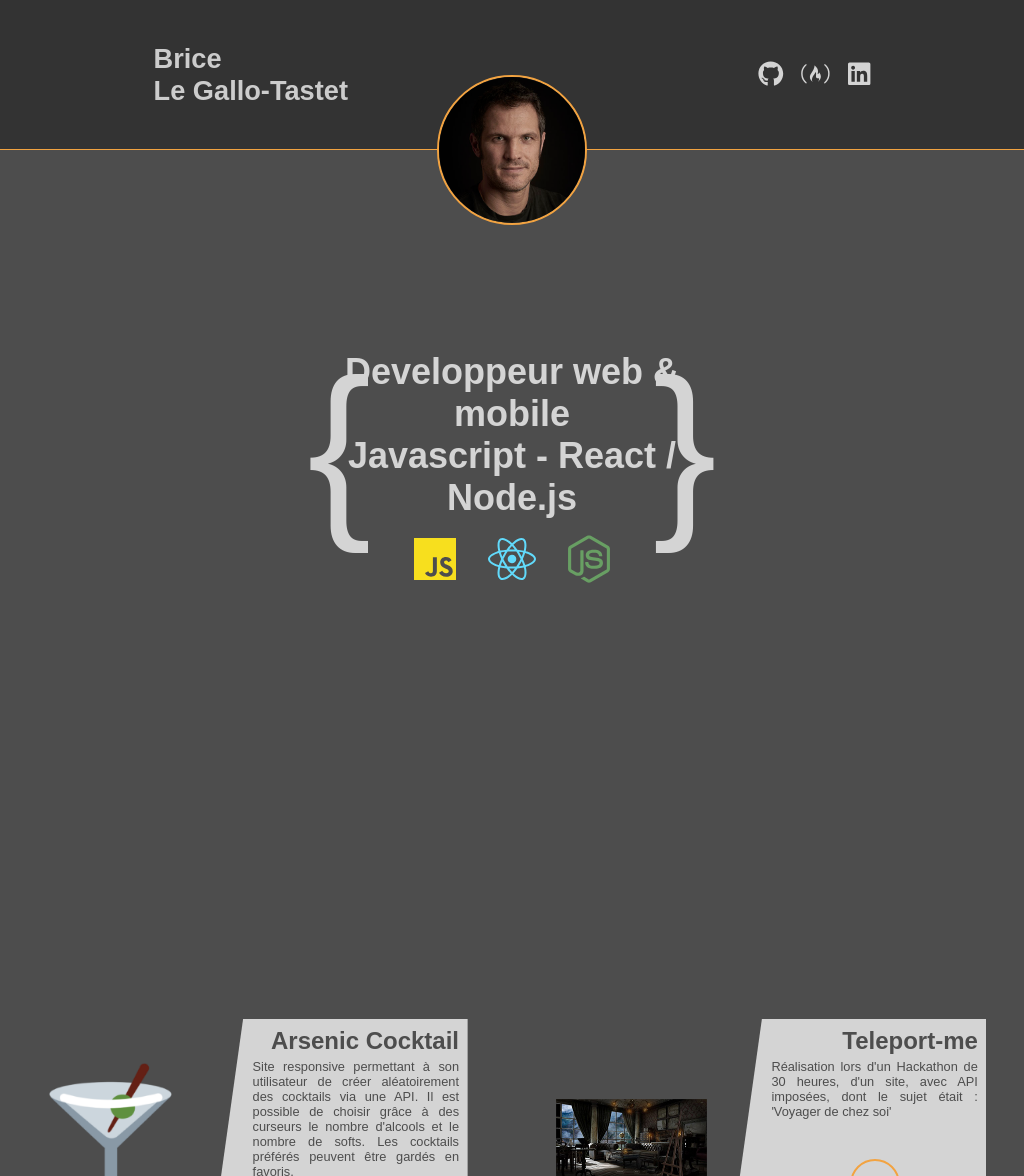
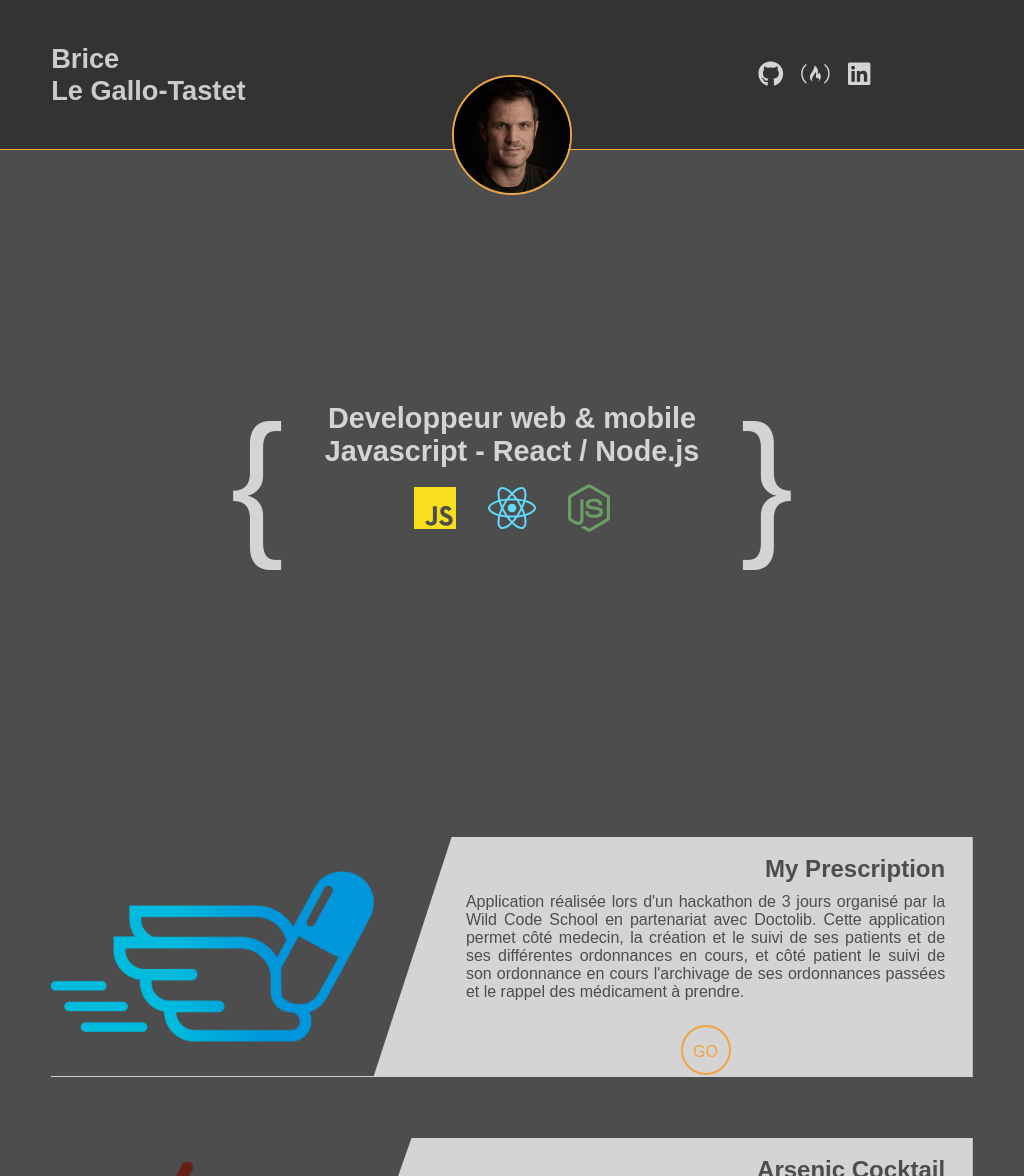
Before and after one commit to lebowvsky/onLine_CV, a React (Create React App) app: page / in a window 1024 px wide. Shown: the top 1176 px of the page. Built offline with nearby package versions, Linux system fonts and the light colour scheme.

Commit message:
More responsive & add Myprescription

```diff
--- a/src/data/dataProjects.json
+++ b/src/data/dataProjects.json
@@ -1,4 +1,11 @@
 [
+  {
+    "title": "My Prescription",
+    "imgsrc": "doctopill.png",
+    "imgalt": "Pill icon",
+    "link": "https://hackathon-doctolib.netlify.app/",
+    "text": "Application réalisée lors d'un hackathon de 3 jours organisé par la Wild Code School en partenariat avec Doctolib. Cette application permet côté medecin, la création et le suivi de ses patients et de ses différentes ordonnances en cours, et côté patient le suivi de son ordonnance en cours l'archivage de ses ordonnances passées et le rappel des médicament à prendre."
+  },
   {
     "title": "Arsenic Cocktail",
     "imgsrc": "cocktail-192x192.png",
--- a/src/index.css
+++ b/src/index.css
@@ -22,16 +22,27 @@
   --fontawesomes-font-size: 1.6rem;
   --curly-font-size: 14rem;
 
-  --h1-font-size-mobile: 1.5rem;
-  --h2-font-size-mobile: 1.5rem;
-  --h3-font-size-mobile: 1.2rem;
+  --h1-font-size-medium: 1.5rem;
+  --h2-font-size-medium: 1.5rem;
+  --h3-font-size-medium: 1.2rem;
+  --p-font-size-medium: 0.8rem;
+  --li-lateral-font-size-medium: 1.2rem;
+  --fontawesomes-font-size-medium: 1.6rem;
+  --curly-font-size-medium: 12rem;
+
+  --h1-font-size-mobile: 1.3rem;
+  --h2-font-size-mobile: 1.2rem;
+  --h3-font-size-mobile: 1rem;
   --p-font-size-mobile: 0.8rem;
   --li-lateral-font-size-mobile: 1.2rem;
   --fontawesomes-font-size-mobile: 1.6rem;
-  --curly-font-size-mobile: 12rem;
+  --curly-font-size-mobile: 10rem;
 
   --header-height: 150px;
   --header-img-height: 150px;
+
+  --header-img-height-medium: 140px;
+  --header-img-height-mobile: 120px;
 
   --title-specialities-height: calc(100vh - var(--header-height));
   --title-specialities-margin-top: var(--header-height);
@@ -61,7 +72,7 @@ p {
 /* ------------------HEADER--------------------- */
 #my-name {
   height: 100%;
-  padding-left: 15%;
+  padding-left: 5%;
   display: flex;
   align-items: center;
 }
@@ -186,7 +197,7 @@ h1 {
   width: 100%;
   padding-top: var(--header-height);
   display: grid;
-  grid-template-columns: 40% 40%;
+  grid-template-columns: 38% 38%;
   justify-content: space-evenly;
   justify-items: center;
   align-content: center;
@@ -196,24 +207,24 @@ h1 {
 #projects article {
   position: relative;
   border-bottom: 1px solid var(--white);
-  min-height: 20vh;
+  min-height: 30vh;
   display: flex;
   justify-content: space-between;
   color: var(--light-grey);
 }
 
 #projects article img {
-  max-width: 50%;
+  max-width: 30%;
   align-self: center;
 }
 
 article .text-project {
-  width: 60%;
+  width: 70%;
   min-height: 100%;
   overflow: scroll;
   background-color: var(--white);
   clip-path: polygon(13% 0, 100% 0, 100% 100%, 0% 100%);
-  padding: 2% 2% 2% 10%;
+  padding: 2% 3% 2% 10%;
   display: flex;
   flex-direction: column;
   align-items: flex-end;
@@ -233,6 +244,7 @@ article .text-project a {
   height: 50px;
   width: 50px;
   margin: auto;
+  margin-top: 3vh;
   border: 2px solid var(--orange);
   color: var(--orange);
   border-radius: 50%;
@@ -264,11 +276,17 @@ article .text-project a {
 }
 
 
-
-@media screen and (min-width: 800px) and (max-width: 1600px) {
+/* ------------------------------------------------1216 TO 1600------------------------------------------------ */
+@media screen and (min-width: 1216px) and (max-width: 1600px) {
 
   p {
-    font-size: var(--p-font-size-mobile);
+    font-size: var(--p-font-size-medium);
+  }
+
+  /* --------------------------Header------------------- */
+  #header img {
+    height: var(--header-img-height-medium);
+    border: 2px solid var(--orange);
   }
 
   /* --------------------------Main--------------------- */
@@ -280,12 +298,12 @@ article .text-project a {
     grid-template-columns: 100%;
     align-content: center;
     justify-items: center;
-    font-size: var(--h2-font-size-mobile);
+    font-size: var(--h2-font-size-medium);
     font-family: var(--h2-font-style);
   }
 
   .curly-left, .curly-right {
-    font-size: var(--curly-font-size-mobile);
+    font-size: var(--curly-font-size-medium);
   }
 
   /* Projects */
@@ -307,3 +325,58 @@ article .text-project a {
   }
 
 }
+
+/* ------------------------------------------------800 TO 1216------------------------------------------------ */
+@media screen and (min-width: 800px) and (max-width: 1216px) {
+  /* --------------------------Header------------------- */
+  #header img {
+    height: var(--header-img-height-mobile);
+    border: 2px solid var(--orange);
+  }
+
+  /* --------------------------Main--------------------- */
+  #main #title-speciality {
+    width: 100%;
+    height: var(--title-specialities-height);
+    margin-top: var(--title-specialities-margin-top);
+    display: grid;
+    grid-template-columns: 100%;
+    align-content: center;
+    justify-items: center;
+    font-size: var(--h2-font-size-mobile);
+    font-family: var(--h2-font-style);
+  }
+
+  .title-container {
+    position: relative;
+    text-align: center;
+    width: 55vw;
+  }
+
+  .curly-left, .curly-right {
+    font-size: var(--curly-font-size-mobile);
+  }
+
+  /* Projects */
+
+  #projects {
+    min-height: inherit;
+    padding-top: var(--header-height);
+    grid-template-columns: 90%;
+    gap: 5%;
+  }
+
+  #projects article img {
+    max-width: 35%;
+    align-self: center;
+  }
+
+  #projects article {
+    min-height: 30vh;
+  }
+}
+
+/* ------------------------------------------------100 TO 800------------------------------------------------ */
+@media screen and (min-width: 800px) and (max-width: 1216px) {
+
+}
```
Also changed, not shown: src/images/doctopill.png (added).
